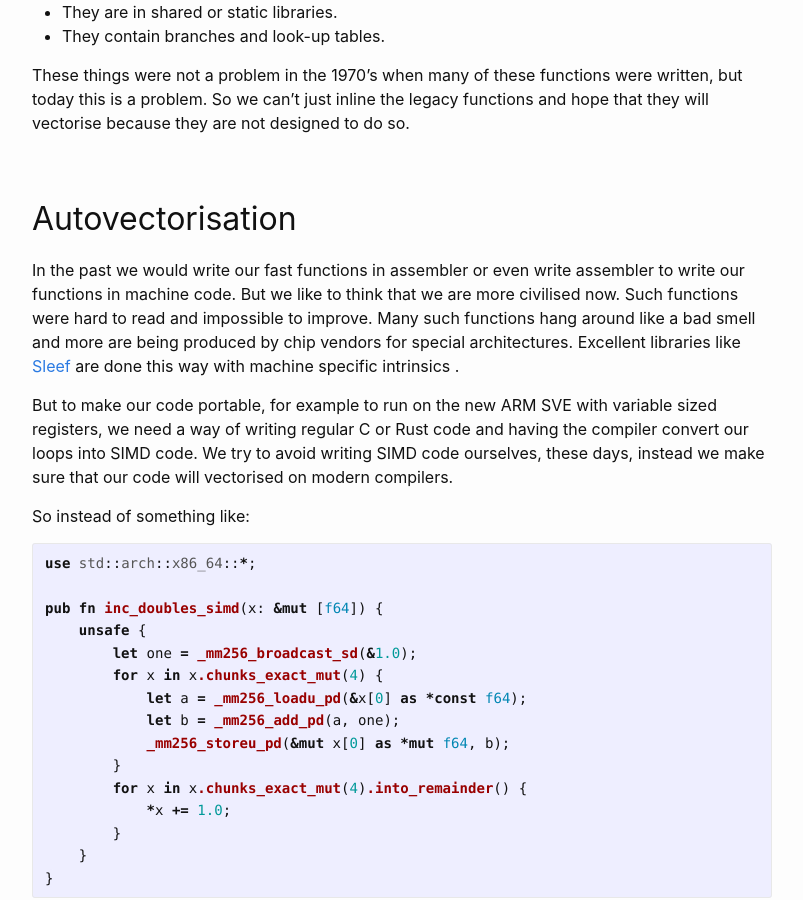
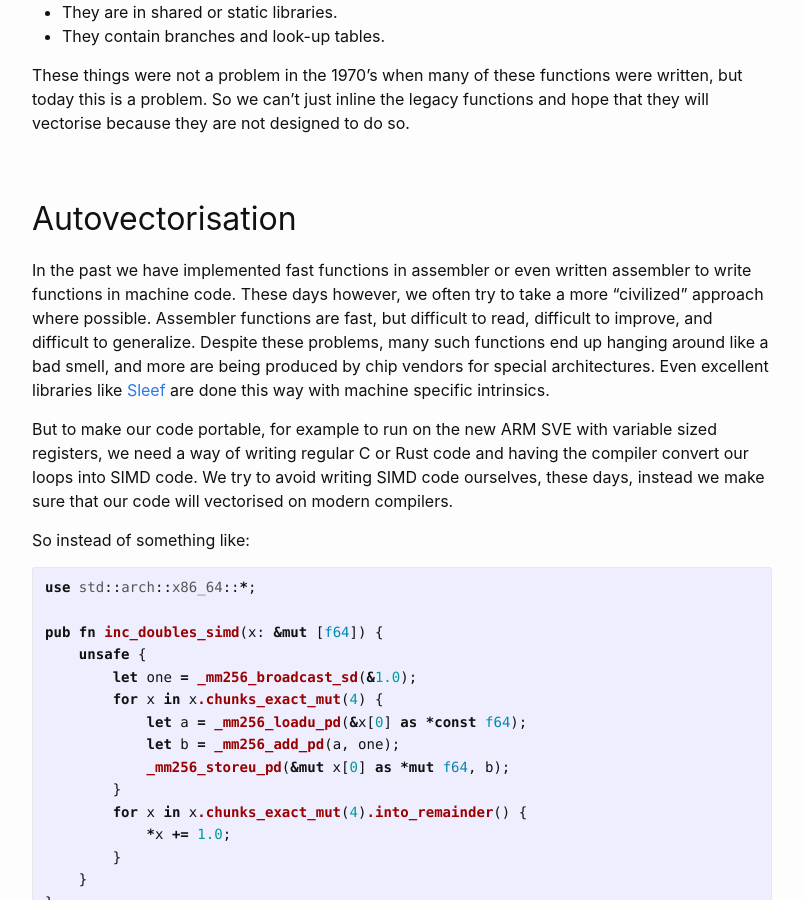
Before and after one commit to atomicincrement/atomicincrement.github.io, a Jekyll site: the page built from _posts/2021-11-18-polynomial-approximation.md, in a window 1280 px wide and 900 px high, scrolled down 2033 px. Shown: the whole window, without its empty margins (238-1041 px from the left). Built offline with Jekyll 4.4.1, drawn with Linux system fonts in a browser that asks for light colours.

Commit message:
Update _posts/2021-11-18-polynomial-approximation.md
Co-authored-by: WillRogerJones <33420026+WillRogerJones@users.noreply.github.com>

```diff
--- a/_posts/2021-11-18-polynomial-approximation.md
+++ b/_posts/2021-11-18-polynomial-approximation.md
@@ -82,11 +82,8 @@ not designed to do so.
 
 ## Autovectorisation
 
-In the past we would write our fast functions in assembler or even write assembler
-to write our functions in machine code. But we like to think that we are more civilised
-now. Such functions were hard to read and impossible to improve. Many such functions
-hang around like a bad smell and more are being produced by chip vendors for special
-architectures. Excellent libraries like [Sleef](https://github.com/shibatch/sleef/blob/master/src/arch/helperavx512f.h) are done this way with machine specific intrinsics .
+In the past we have implemented fast functions in assembler or even written assembler
+to write functions in machine code. These days however, we often try to take a more "civilized" approach where possible. Assembler functions are fast, but difficult to read, difficult to improve, and difficult to generalize. Despite these problems, many such functions end up hanging around like a bad smell, and more are being produced by chip vendors for special architectures. Even excellent libraries like [Sleef](https://github.com/shibatch/sleef/blob/master/src/arch/helperavx512f.h) are done this way with machine specific intrinsics.
 
 But to make our code portable, for example to run on the new ARM SVE with variable sized registers,
 we need a way of writing regular C or Rust code and having the compiler convert our loops into
```
